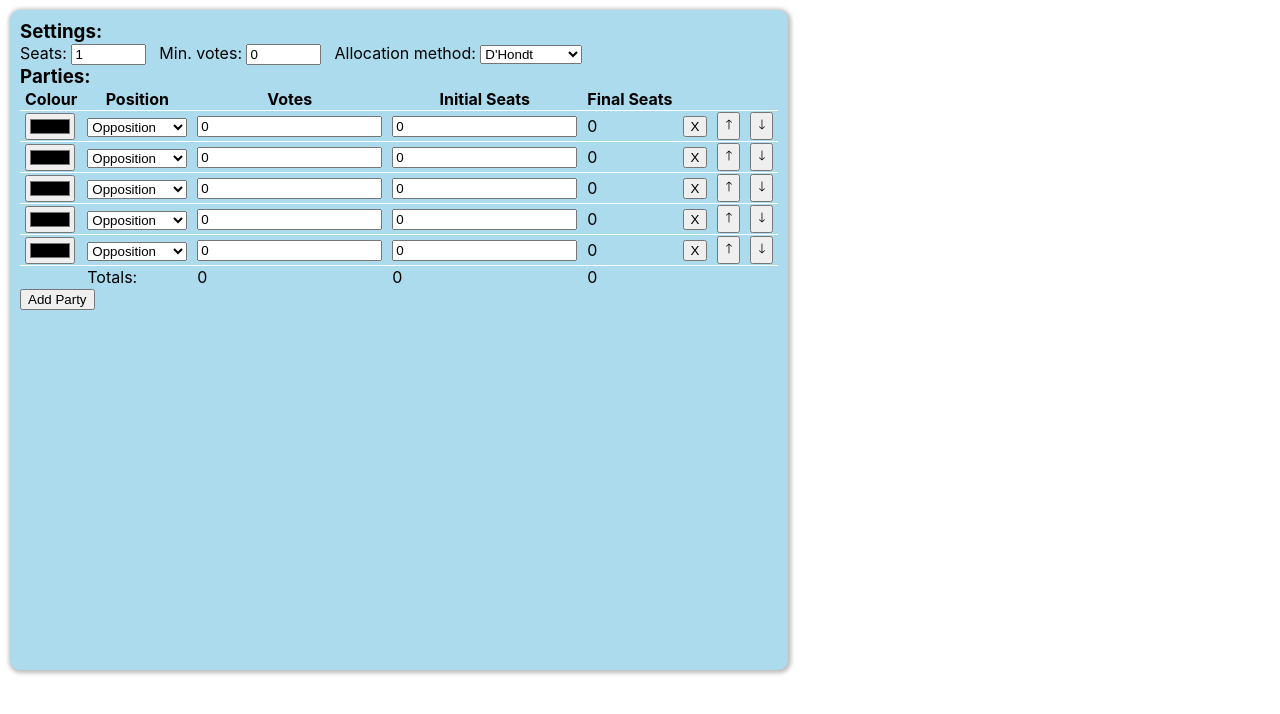
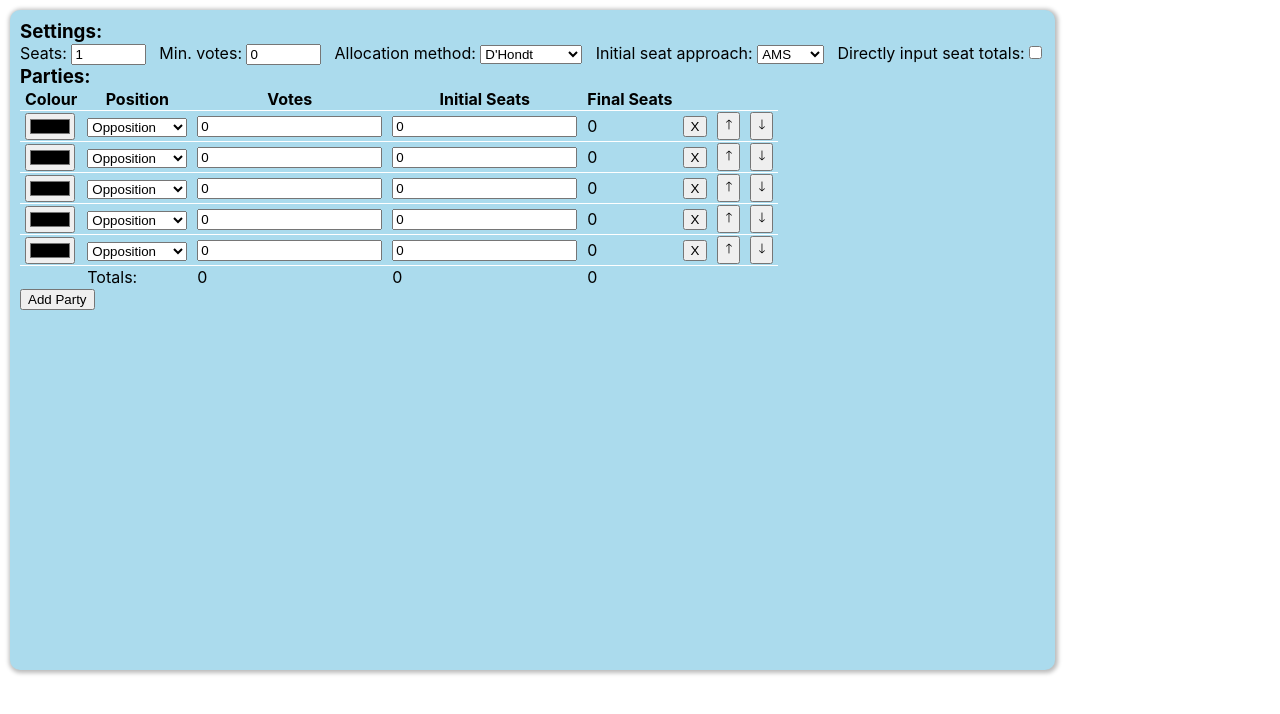
Before and after one commit to luke-r-p/election-tool, a React (Create React App) app: page / in a window 1280 px wide. Shown: the top 714 px of the page. Built offline with nearby package versions, Linux system fonts and the light colour scheme.

Commit message:
Added additional settings inputs

```diff
--- a/src/App.css
+++ b/src/App.css
@@ -17,7 +17,10 @@
   margin: 0;
 }
 
+.inputSettingsInput, .inputSettingsSelect {
+  margin-right: 1em;
+}
+
 .inputSettingsInput {
   width: 5em;
-  margin-right: 1em;
 }
--- a/src/App.js
+++ b/src/App.js
@@ -6,7 +6,7 @@ import {PartyTable, Party, getPartyData} from './PartyTable'
 // main function
 function App() {
   // contains data for the input settings
-  const [inputSettingsValues, setInputSettingsValues] = useState(new InputSettingsValues(1, 0, 0));
+  const [inputSettingsValues, setInputSettingsValues] = useState(new InputSettingsValues(1, 0, 0, 0, false));
 
   // updates the input settings
   function handleInputSettings() {
@@ -17,7 +17,12 @@ function App() {
   }
 
   // contains the data for all of the parties
-  const [partyData, setPartyData] = useState([new Party(0, 0, 0, 0, 0), new Party(0, 0, 0, 0, 0), new Party(0, 0, 0, 0, 0), new Party(0, 0, 0, 0, 0), new Party(0, 0, 0, 0, 0)]);
+  const [partyData, setPartyData] = useState([
+    new Party('#000000', 0, 0, 0, 0),
+    new Party('#000000', 0, 0, 0, 0),
+    new Party('#000000', 0, 0, 0, 0),
+    new Party('#000000', 0, 0, 0, 0),
+    new Party('#000000', 0, 0, 0, 0)]);
 
   // gets the new data for the party with the provided index and updates the partyData state
   function handlePartyData(index) {
--- a/src/InputSettings.js
+++ b/src/InputSettings.js
@@ -10,10 +10,18 @@ export function InputSettings({handler}) {
       <label htmlFor='minVotes'>Min. votes: </label>
       <input type='number' id='minVotes' name='minVotes' className='inputSettingsInput' min='0' defaultValue='0' onChange={handler}/>
       <label htmlFor='allocation'>Allocation method: </label>
-      <select id='allocation' name='allocation' onChange={handler}>
+      <select id='allocation' name='allocation' className='inputSettingsSelect' onChange={handler}>
         <option value={0}>D'Hondt</option>
         <option value={1}>Sainte-Laguë</option>
       </select>
+      <label htmlFor='inSeatApproach'>Initial seat approach: </label>
+      <select id='inSeatApproach' name='inSeatApproach' className='inputSettingsSelect' onChange={handler}>
+        <option value={0}>AMS</option>
+        <option value={1}>Parallel</option>
+        <option value={2}>Ignore</option>
+      </select>
+      <label htmlFor='seatOverride'>Directly input seat totals:</label>
+      <input type='checkbox' id='seatOverride' name='seatOverride' onChange={handler}/>
     </div>
   )
 }
@@ -25,9 +33,11 @@ export function updateInputSettings() {
     let s = parseInt(document.getElementById('totalSeats').value);
     let m = parseInt(document.getElementById('minVotes').value);
     let a = document.getElementById('allocation').value;
+    let i = document.getElementById('inSeatApproach').value;
+    let o = (document.getElementById('seatOverride').checked);
 
     // updates state
-    return(new InputSettingsValues(s, m, a));
+    return(new InputSettingsValues(s, m, a, i, o));
   } catch {
     return null;
   }
@@ -35,9 +45,11 @@ export function updateInputSettings() {
 
 // class to hold the settings values
 export class InputSettingsValues {
-  constructor(seats, minVotes, allocation) {
+  constructor(seats, minVotes, allocation, inSeatApproach, seatOverride) {
     this.seats = seats;
     this.minVotes = minVotes;
     this.allocation = allocation;
+    this.inSeatApproach = inSeatApproach;
+    this.seatOverride = seatOverride;
   }
 }
```
